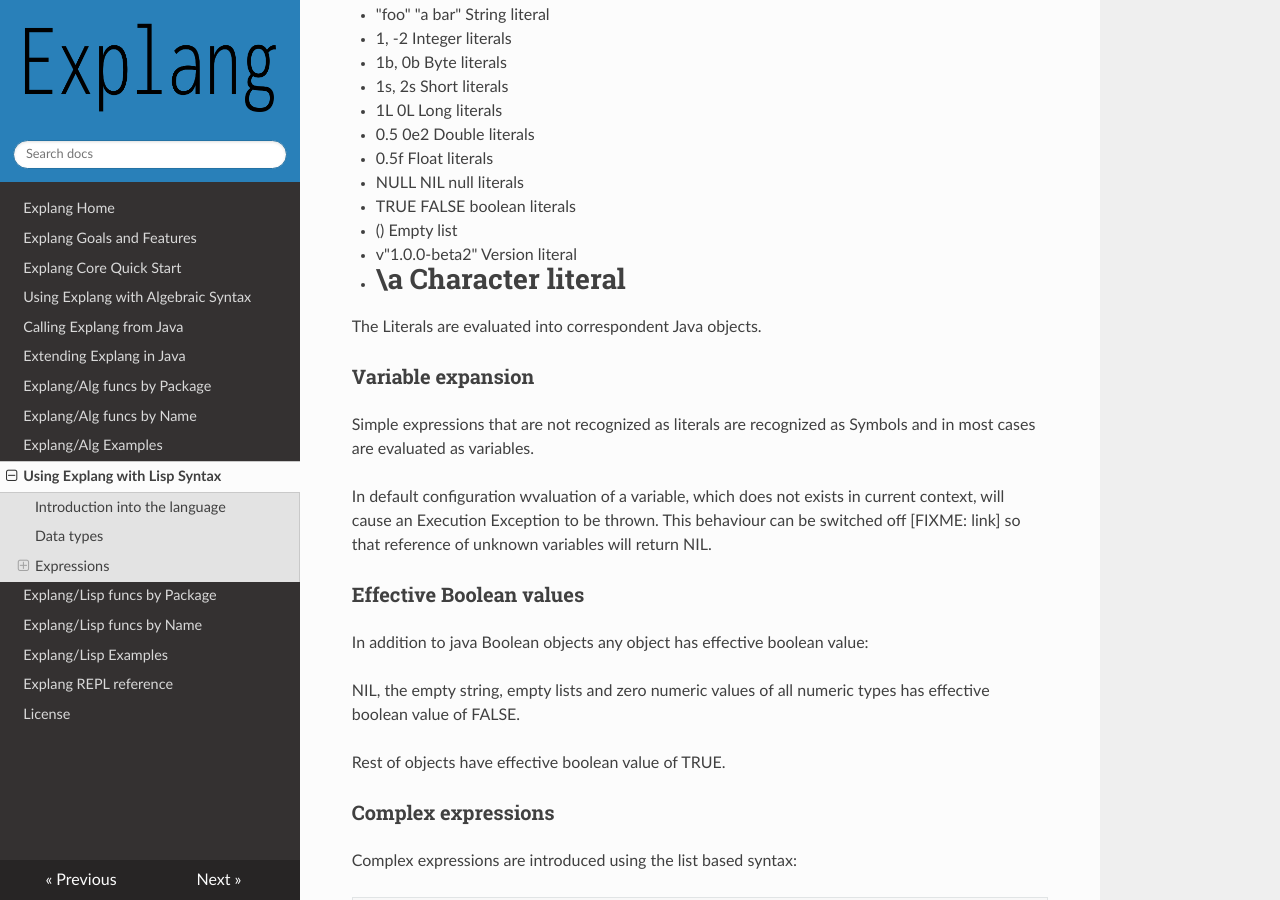
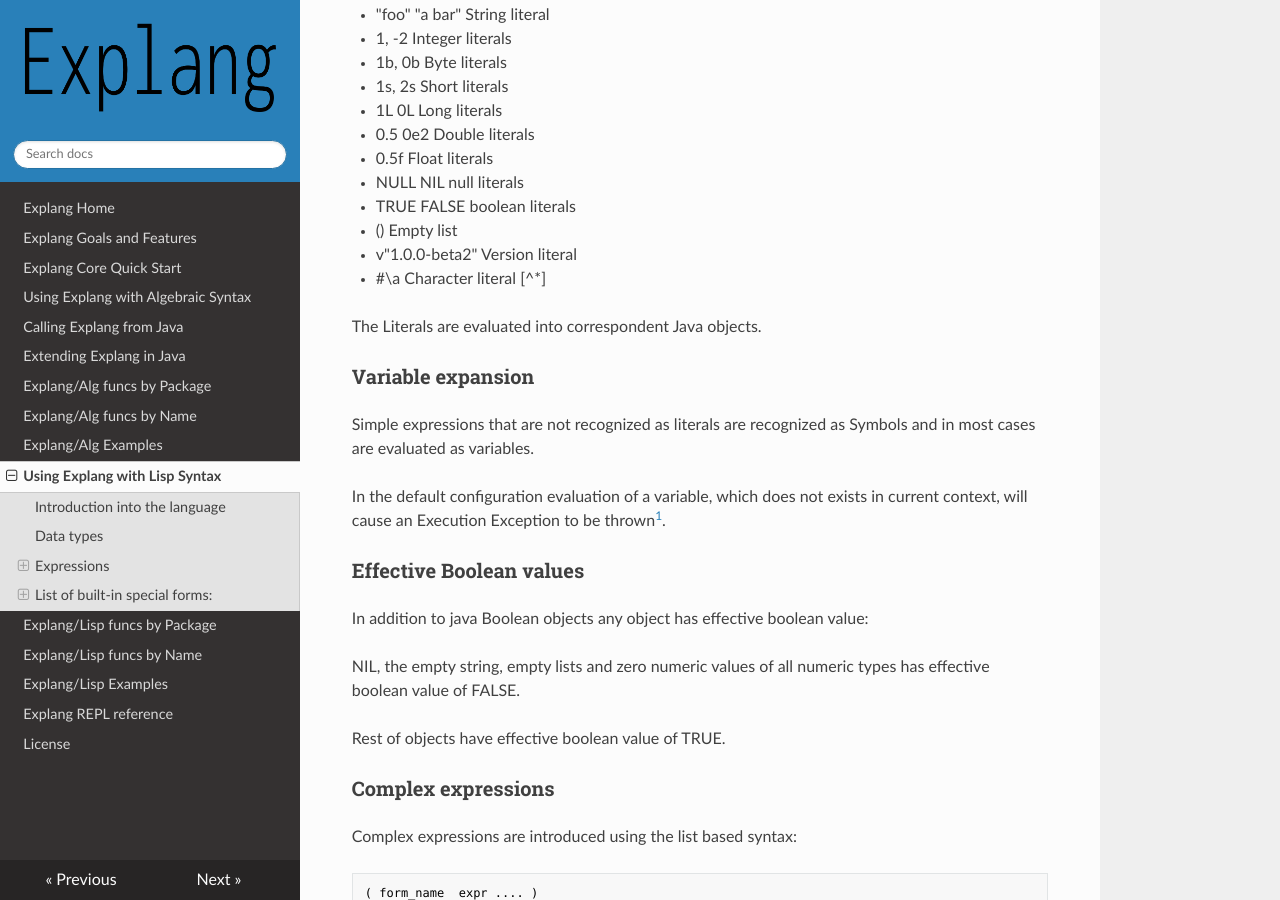
Before and after one commit to opsit-io/opsit-explang-docs, an MkDocs documentation site: the page built from docs/explang-lisp.md, in a window 1280 px wide and 900 px high, scrolled down 519 px. Built offline with MkDocs 1.6.1, drawn with Linux system fonts in a browser that asks for light colours; nearby versions of some CDN libraries; some of the changed text lies outside the part shown.

```diff
--- a/docs/explang-lisp.md
+++ b/docs/explang-lisp.md
@@ -28,7 +28,7 @@ subexpressions. Expressions are separated by whitespace.
 - TRUE FALSE boolean literals
 - ()   Empty list
 - v"1.0.0-beta2" Version literal
-- #\a  Character literal
+- \#\a  Character literal [^*]
 
 The Literals are evaluated into correspondent Java objects.
 
@@ -37,10 +37,11 @@ The Literals are evaluated into correspondent Java objects.
 Simple expressions that are not recognized as literals are recognized as Symbols and
 in most cases are evaluated as variables.
 
-In default configuration wvaluation of a variable, which does not
+In the default configuration evaluation of a variable, which does not
 exists in current context, will cause an Execution Exception to be
-thrown. This behaviour can be switched off [FIXME: link] so that
-reference of unknown variables will return NIL.
+thrown[^1].
+
+[^1]: This behaviour can be switched off [FIXME: link] so that reference of unknown variables will return NIL.
 
 
 ### Effective Boolean values
@@ -50,7 +51,6 @@ In addition to java Boolean objects any object has effective boolean value:
 NIL, the empty string, empty lists and zero numeric values of all numeric types has effective boolean value of FALSE.
 
 Rest of objects have effective boolean value of TRUE.
-
 
 ### Complex expressions
 
--- a/mkdocs.yml
+++ b/mkdocs.yml
@@ -1,5 +1,6 @@
 site_name: Explang Documentation Site
 markdown_extensions:
+  - footnotes
   - pymdownx.snippets:
       check_paths: true
 # add attributes like {: style='color: red;' }
```
